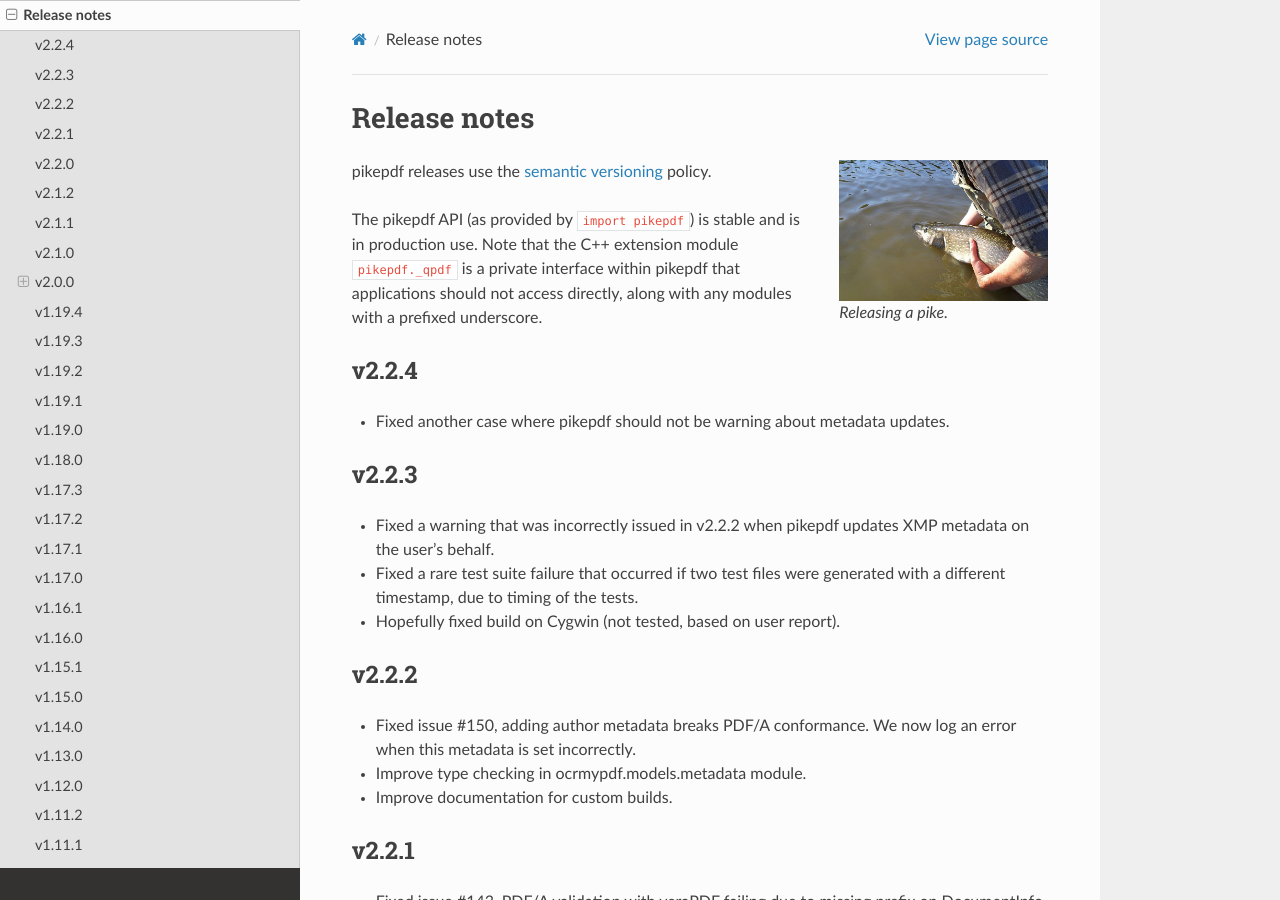
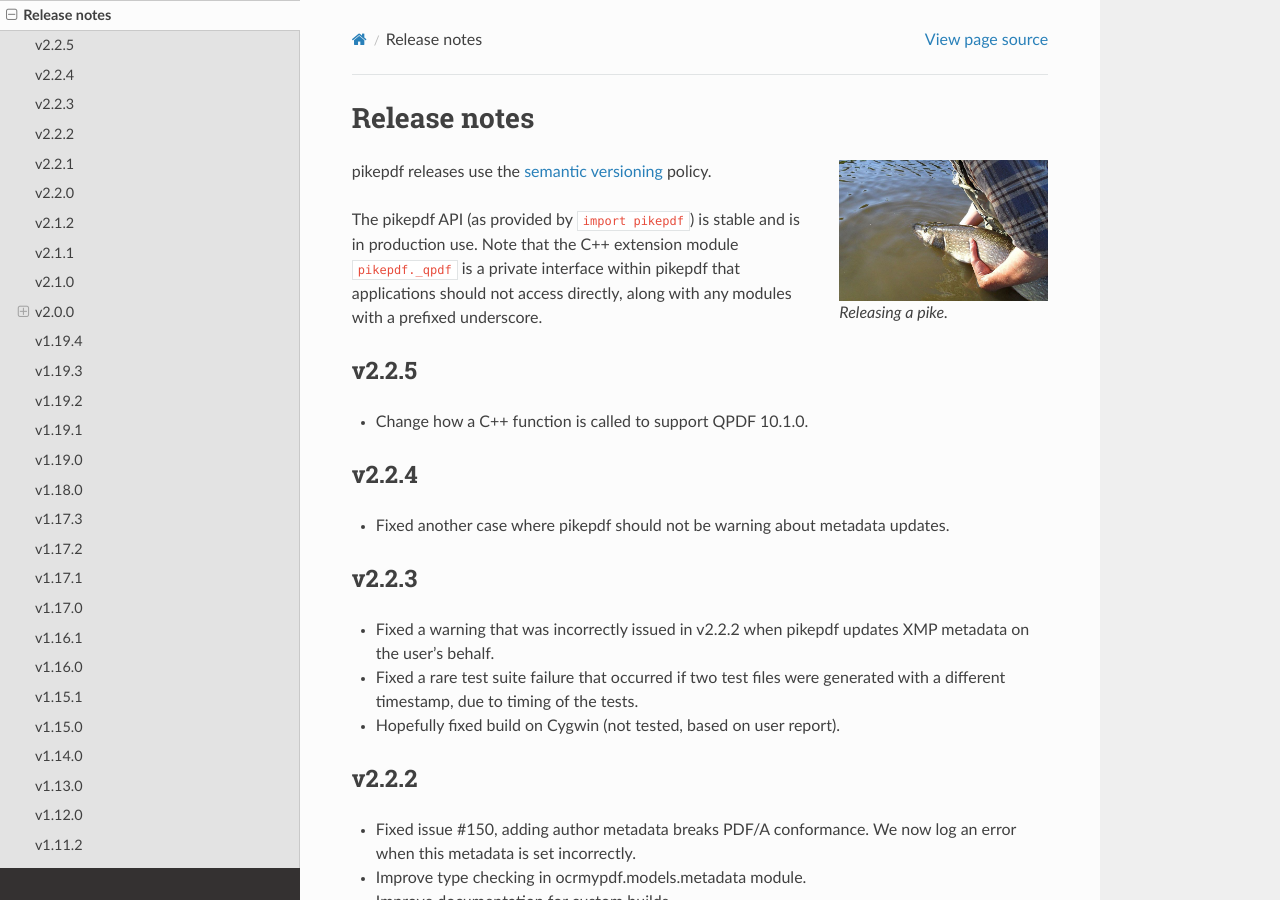
Before and after one commit to pikepdf/pikepdf, a Sphinx documentation site: the page built from docs/release_notes.rst, in a window 1280 px wide and 900 px high. Built offline with Sphinx 7.4.7 and the Read the Docs theme 2.0.0, drawn with Linux system fonts in a browser that asks for light colours; the version number could not be read and is left out.

Commit message:
v2.2.5 release notes

```diff
--- a/docs/release_notes.rst
+++ b/docs/release_notes.rst
@@ -17,6 +17,11 @@ The pikepdf API (as provided by ``import pikepdf``) is stable and
 is in production use. Note that the C++ extension module
 ``pikepdf._qpdf`` is a private interface within pikepdf that applications
 should not access directly, along with any modules with a prefixed underscore.
+
+v2.2.5
+======
+
+-  Change how a C++ function is called to support QPDF 10.1.0.
 
 v2.2.4
 ======
```
